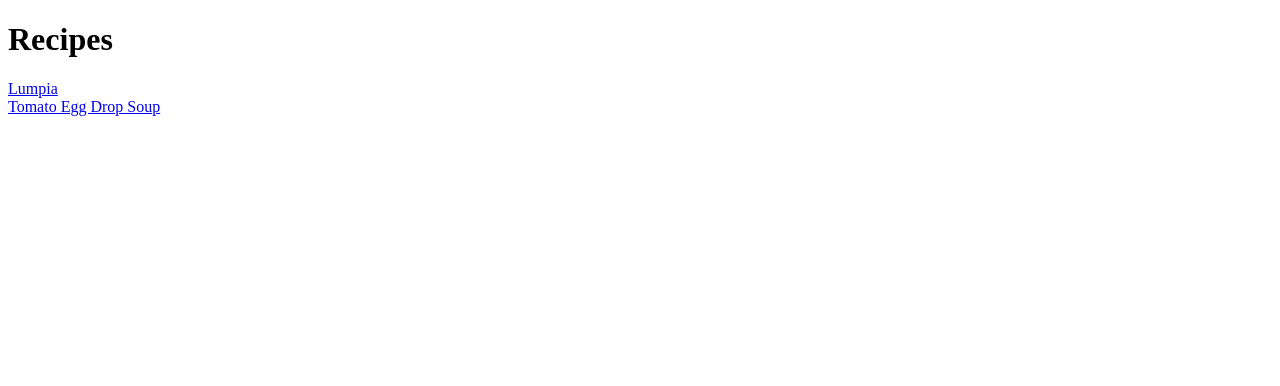
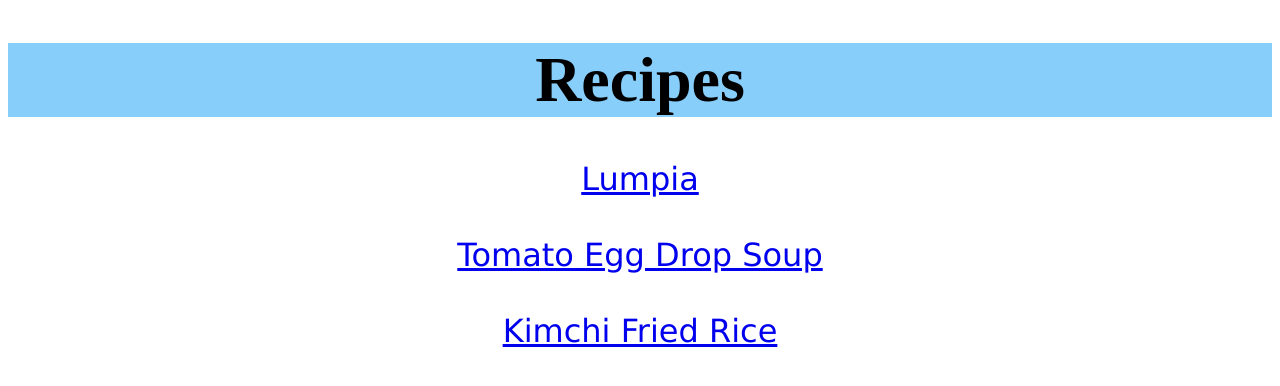
Before and after one commit to 4rd2/odin-recipes, a plain HTML site: page index.html in a window 1280 px wide. Drawn offline with Linux system fonts and the light colour scheme.

Commit message:
Added css on main page

```diff
--- a/index.html
+++ b/index.html
@@ -4,11 +4,16 @@
     <meta charset="UTF-8">
     <meta name="viewport" content="width=device-width, initial-scale=1.0">
     <title>Document</title>
+    <link rel="stylesheet" href="styles.css">
 </head>
-<body>
-    <h1>Recipes</h1>
+<body class = "food">
+    <h1 id="RecipeTitle">Recipes</h1>
     <a href="recipes/lumpia.html">Lumpia</a>
     <br>
+    <br>
     <a href="recipes/TomatoEggDropSoup.html">Tomato Egg Drop Soup</a>
+    <br>
+    <br>
+    <a href="recipes/kimchiFriedRice.html">Kimchi Fried Rice</a>
 </body>
 </html>
--- /dev/null
+++ b/styles.css
@@ -0,0 +1,13 @@
+#RecipeTitle {
+    text-align: center;
+    background-color: lightskyblue;
+    font-family: 'Times New Roman', Times, serif;
+    color: black;
+    font-size: 64 px;
+}
+.food {
+    text-align:center;
+    font-family: 'Lucida Sans', 'Lucida Sans Regular', 'Lucida Grande', 'Lucida Sans Unicode', Geneva, Verdana, sans-serif;
+    color:green;
+    font-size: 32px;
+}
```
Also changed, not shown: recipes/kimchiFriedRice.html (added, +38 -0 lines).
